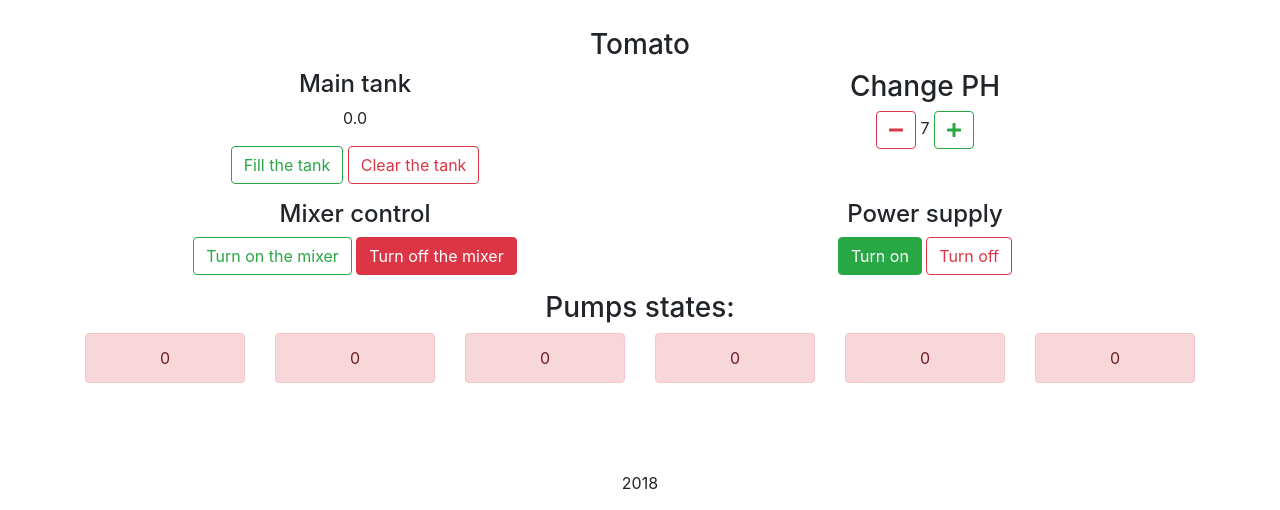
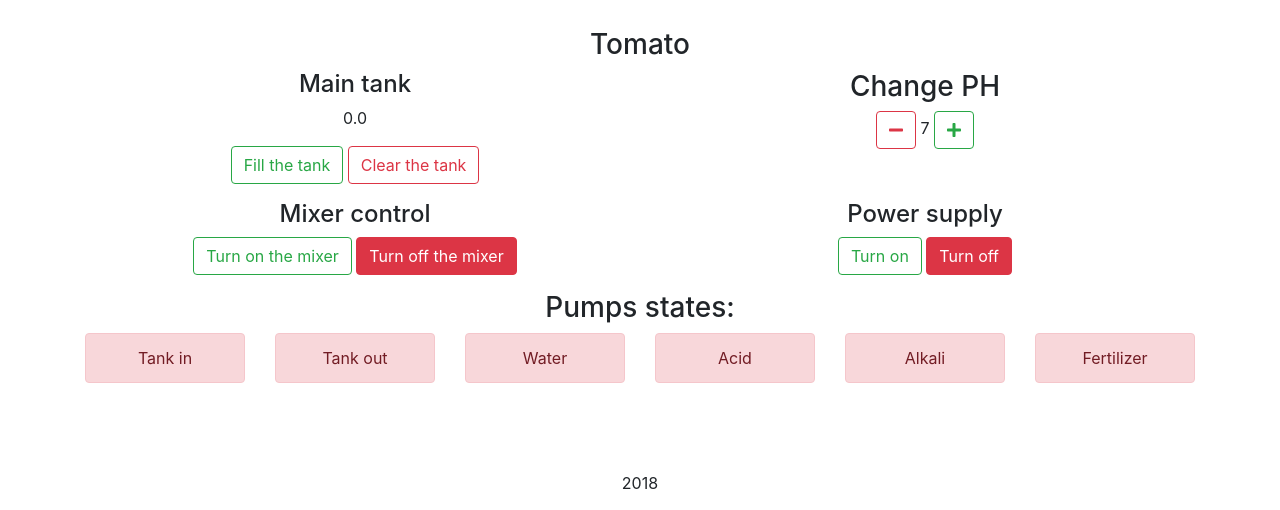
Before and after one commit to s0metea/grow.it, a Flask app: page / in a window 1280 px wide. Shown: the part 290-800 px from the top of the page. Run offline with Flask 2, Linux system fonts and the light colour scheme; some libraries are stand-ins or nearby versions.

Commit message:
Bugfixes

```diff
--- a/Fertigator.py
+++ b/Fertigator.py
@@ -7,10 +7,9 @@ from Tank import Tank
 from WaterLevel import WaterLevel
 import time
 
-
 class Fertigator:
     def __init__(self):
-        self.state = 1
+        self.state = 0
 
         # We have a plant:
         self.plant = Plant(strain="Tomato", ph=7)
@@ -58,8 +57,12 @@ class Fertigator:
         return self.state
 
     def set_state(self, state):
+        int_state = int(state)
+        if int_state == 1:
+            self.state = True
+        else:
+            self.state = False
         # Load the last state
-        self.state = state
         if self.state:
             print("Loading machine state...")
             self.load_machine_state()
@@ -110,12 +113,14 @@ class Fertigator:
                     self.acid_pump.set_state(1)
                     time.sleep(5)
                     self.acid_pump.set_state(0)
-                else:
-                    if self.water_level.get_state() < sum:
-                        # Too low PH level, need to add the alkali:
-                        self.alkali_pump.set_state(1)
-                        time.sleep(5)
-                        self.alkali_pump.set_state(0)
+                if self.water_level.get_state() < sum:
+                    # Too low PH level, need to add the alkali:
+                    self.alkali_pump.set_state(1)
+                    time.sleep(5)
+                    self.alkali_pump.set_state(0)
+                    # Now we need to mix it for 5 seconds!
+
+            self.mixer.set_state(0)
 
             return
 
--- a/Pump.py
+++ b/Pump.py
@@ -5,14 +5,18 @@ import time
 
 class Pump:
     def __init__(self, pump_name):
-        self.state = 0
+        self.state = False
         self.pump_name = pump_name
         print("The pump \"{}\" was initialised.".format(pump_name))
         return
 
     # Turn the pump on
     def set_state(self, state):
-        self.state = bool(state)
+        int_state = int(state)
+        if int_state == 1:
+            self.state = True
+        else:
+            self.state = False
         if self.state:
             Thread(target=self.run, args=()).start()
         return
--- a/main.py
+++ b/main.py
@@ -69,18 +69,19 @@ def monitor():
 @app.route("/api/1/monitor/all", methods=['GET'])
 def monitor_all():
     return jsonify(
-        plant=sensors_get['plant'](),
-        plant_ph=sensors_get['plant_ph'](),
-        mixer_state=sensors_get['mixer_state'](),
-        current_ph=sensors_get['current_ph'](),
-        water_level=sensors_get['water_level'](),
+        #plant=sensors_get['plant'](),
+        #plant_ph=sensors_get['plant_ph'](),
+        #mixer_state=sensors_get['mixer_state'](),
+        #current_ph=sensors_get['current_ph'](),
+        #water_level=sensors_get['water_level'](),
         tank_pump_in=sensors_get['tank_pump_in'](),
         tank_pump_out=sensors_get['tank_pump_out'](),
         water_pump=sensors_get['water_pump'](),
         acid_pump=sensors_get['acid_pump'](),
         alkali_pump=sensors_get['alkali_pump'](),
         fertilizer_pump=sensors_get['fertilizer_pump'](),
-        fertigator_state=sensors_get['fertigator_state']())
+        #fertigator_state=sensors_get['fertigator_state']()
+     )
 
 # Change value by POST request.
 @app.route("/api/1/control", methods=['POST'])
--- a/static/js/application.js
+++ b/static/js/application.js
@@ -50,11 +50,32 @@ $(document).ready(function() {
         });
 
 
+        var update_pumps = function () {
+            $.get( monitor + "/all").done(function( data ) {success(data)});
+        };
 
+        var success = function(data) {
+            update_pump_state("#tank_pump_in", data['tank_pump_in']);
+            update_pump_state("#tank_pump_out", data['tank_pump_out']);
+            update_pump_state("#water_pump", data['water_pump']);
+            update_pump_state("#acid_pump", data['acid_pump']);
+            update_pump_state("#alkali_pump", data['alkali_pump']);
+            update_pump_state("#fertilizer_pump", data['fertilizer_pump']);
+            setTimeout(update_pumps, 1000);
+        };
+
+        var update_pump_state = function(pump, state) {
+            if(state)
+                $(pump).removeClass('alert-danger').addClass('alert-success');
+            else
+                $(pump).removeClass('alert-success').addClass('alert-danger');
+        };
+
+        update_pumps();
 
         $('#acid_pump').click(function () {
             $.post(control, {sensor: "acid_pump", state: 1}).done(function (data) {
                 console.log(data);
             });
-        })
+        });
 });
--- a/templates/index.html
+++ b/templates/index.html
@@ -104,21 +104,21 @@
 
     <div class="row justify-content-md-center">
         <div class="col col-md text-center">
-            <div class="alert alert-{% if not tank_pump_in %}danger{% else %}success{% endif %}" role="alert">{{tank_pump_in}}</div>
+            <div id="tank_pump_in" class="alert alert-{% if not tank_pump_in %}danger{% else %}success{% endif %}" role="alert">Tank in</div>
         </div>
         <div class="col col-md text-center">
-            <div class="alert alert-{% if not tank_pump_out %}danger{% else %}success{% endif %}" role="alert">{{tank_pump_out}}</div>
+            <div id="tank_pump_out" class="alert alert-{% if not tank_pump_out %}danger{% else %}success{% endif %}" role="alert">Tank out</div>
         </div>
         <div class="col col-md text-center">
-            <div class="alert alert-{% if not water_pump %}danger{% else %}success{% endif %}" role="alert">{{water_pump}}</div>
+            <div id="water_pump" class="alert alert-{% if not water_pump %}danger{% else %}success{% endif %}" role="alert">Water</div>
         </div>
         <div class="col col-md text-center">
-            <div class="alert alert-{% if not acid_pump %}danger{% else %}success{% endif %}" role="alert">{{acid_pump}}</div>
+            <div id="acid_pump" class="alert alert-{% if not acid_pump %}danger{% else %}success{% endif %}" role="alert">Acid</div>
         </div><div class="col col-md text-center">
-            <div class="alert alert-{% if not alkali_pump %}danger{% else %}success{% endif %}" role="alert">{{alkali_pump}}</div>
+            <div id="alkali_pump" class="alert alert-{% if not alkali_pump %}danger{% else %}success{% endif %}" role="alert">Alkali</div>
         </div>
         <div class="col col-md text-center">
-            <div class="alert alert-{% if not fertilizer_pump %}danger{% else %}success{% endif %}" role="alert">{{fertilizer_pump}}</div>
+            <div id="fertilizer_pump" class="alert alert-{% if not fertilizer_pump %}danger{% else %}success{% endif %}" role="alert">Fertilizer</div>
         </div>
     </div>
 
```
